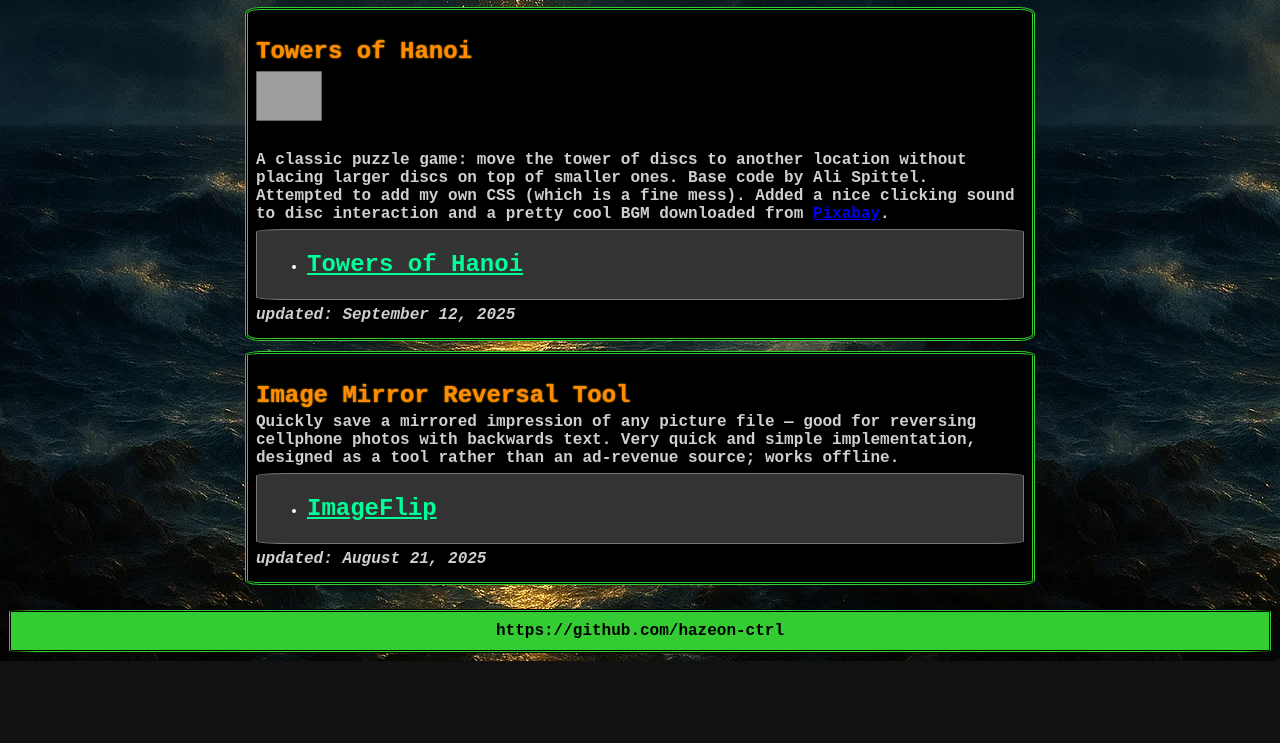
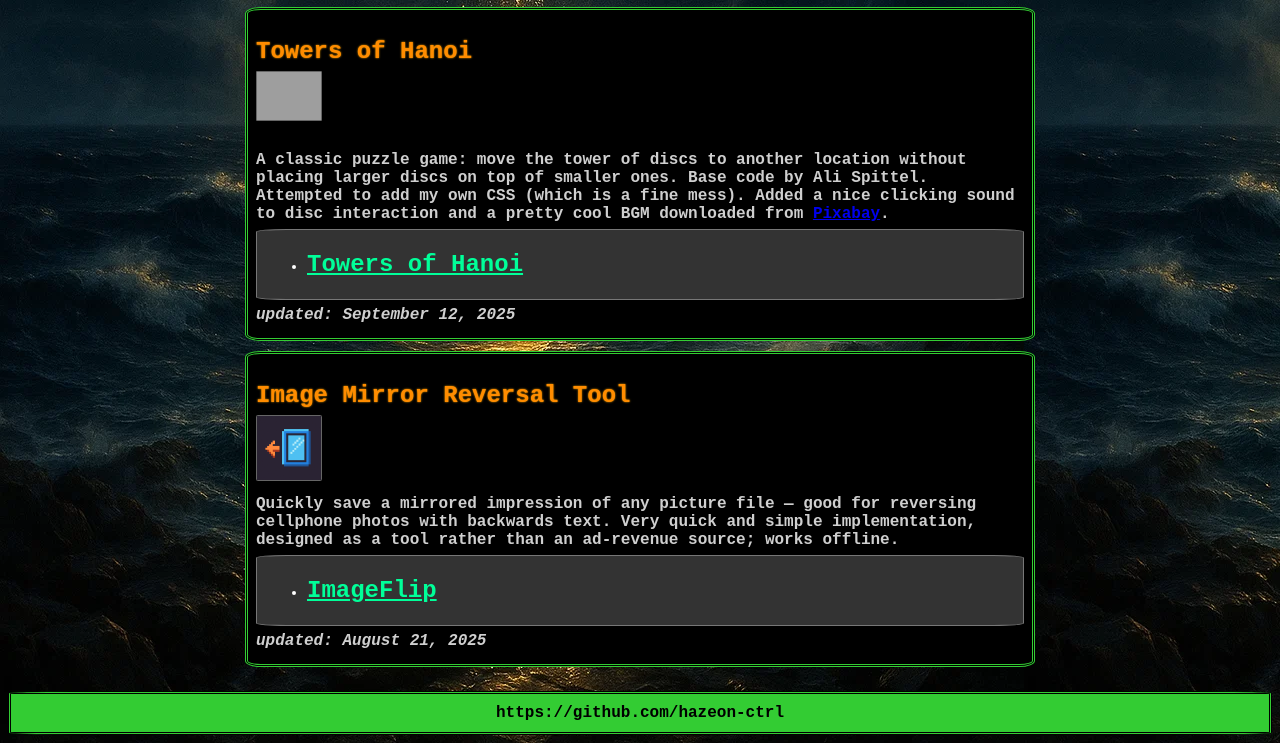
Before and after one commit to hazeon-ctrl/Project-Gallery2, a plain HTML site: page index.html in a window 1280 px wide. Shown: the part 2284-3027 px from the top of the page. Before the commit the page ends 2945 px from the top, so only its background shows below. Drawn offline with Linux system fonts and the light colour scheme; grey boxes are pictures that could not be loaded.

Commit message:
Add files via upload

```diff
--- a/index.html
+++ b/index.html
@@ -966,6 +966,10 @@ danger<!--                8.2 Potential Additions<br>-->
 
     <section>
         <h2>Image Mirror Reversal Tool</h2>
+        <div class="project-icon">
+            <img src="mirror-image-flip.png" alt="Mirror Image Flip">
+        </div>
+        <br>
         <p>
             Quickly save a mirrored impression of any picture file — good for reversing cellphone photos with
             backwards text. Very quick and simple implementation, designed as a tool rather than an ad-revenue source;
```
Also changed, not shown: mirror-image-flip.png (added).
